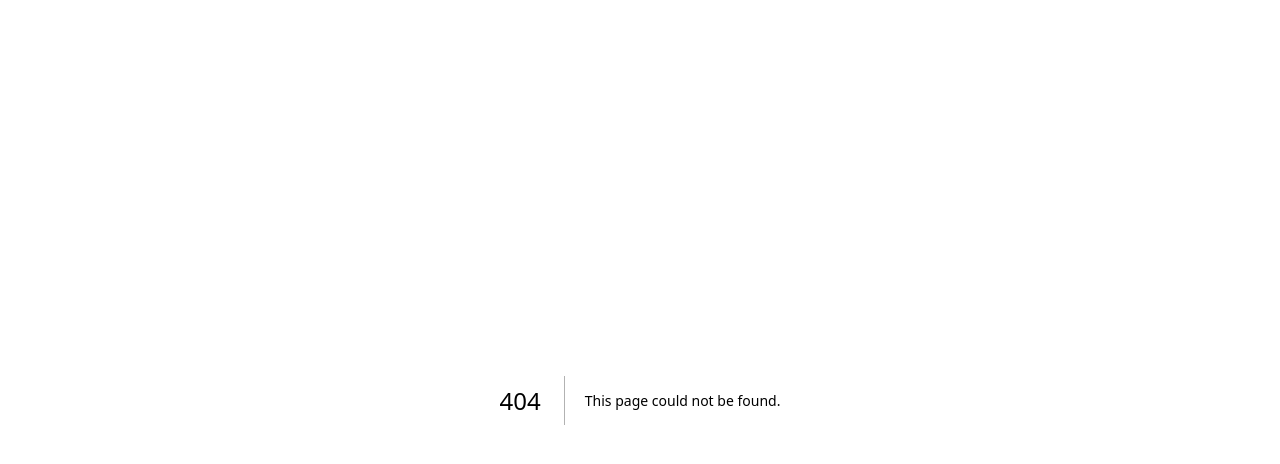
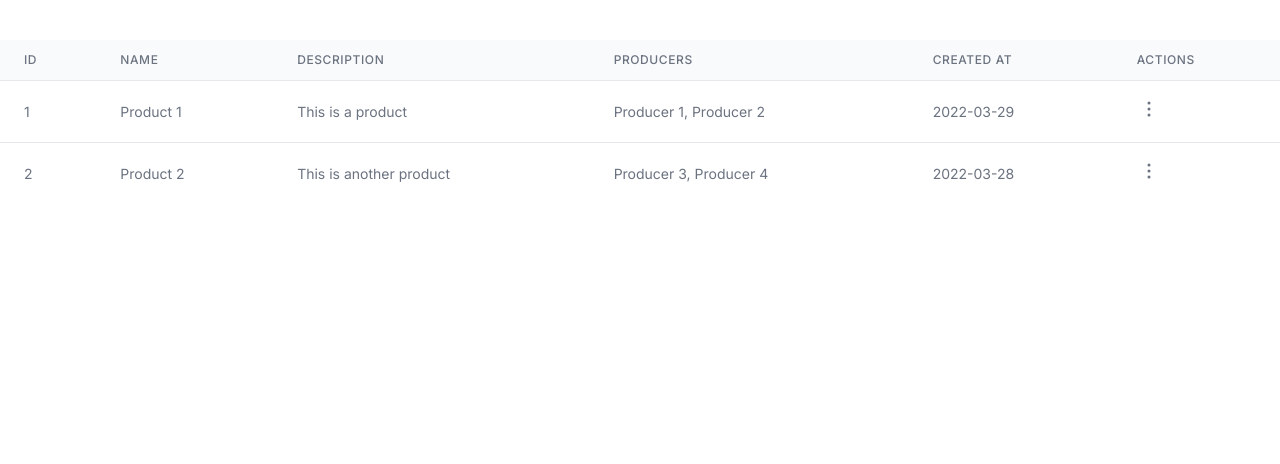
Before and after one commit to wilsonmjunior/hefesto, a Next.js app: page /repositories in a window 1280 px wide. Before the commit this address had no page. Shown: the top 464 px of the page. Built offline with nearby package versions, Linux system fonts and the light colour scheme.

Commit message:
feat: create base table component

```diff
--- a/src/app/page.tsx
+++ b/src/app/page.tsx
@@ -1,5 +1,5 @@
-import { RepoList } from '@/components/pages/RepoList'
-import { User } from '@/components/pages/User'
+import { RepoList } from '@/components/pages/Home/RepoList'
+import { User } from '@/components/pages/Home/User'
 
 import Link from 'next/link'
 import { Suspense } from 'react'
--- /dev/null
+++ b/src/app/repositories/page.tsx
@@ -0,0 +1,47 @@
+import { EllipsisIcon } from "@/assets/icons";
+import { Table } from "@/components/common/Table";
+
+const data = [
+  {
+    id: 1,
+    name: "Product 1",
+    description: "This is a product",
+    producers: ["Producer 1", "Producer 2"],
+    createdAt: "2022-03-29",
+  },
+  {
+    id: 2,
+    name: "Product 2",
+    description: "This is another product",
+    producers: ["Producer 3", "Producer 4"],
+    createdAt: "2022-03-28",
+  },
+];
+
+const columns = [
+  { field: 'id', headerName: 'Id' },
+  { field: 'name', headerName: 'Name' },
+  { field: 'description', headerName: 'Description' },
+  { field: 'producers', headerName: 'Producers', renderCell: (value: string[]) => value.join(", ") },
+  { field: 'createdAt', headerName: 'Created At' },
+  {
+    field: 'actions',
+    headerName: 'Actions',
+    renderCell: (value: any, row: Record<string, any>) => (
+      <button>
+        <EllipsisIcon />
+      </button>
+    ),
+  },
+];
+
+export default function Repositories() {
+  return (
+    <div className="container mx-auto my-10">
+      <Table
+        data={data}
+        columns={columns}
+      />
+    </div>
+  )
+}
--- /dev/null
+++ b/src/components/common/Table/TableBody.tsx
@@ -0,0 +1,24 @@
+import { TableProps as TableBodyProps } from "./types"
+
+export function TableBody({ data, columns }: TableBodyProps) {
+  return (
+    <tbody className="bg-white divide-y divide-gray-200">
+      {data.map((item) => (
+        <tr key={item.id}>
+          {columns.map((column) => (
+            <td
+              key={`${item.id}-${column.field}`}
+              className="px-6 py-4 whitespace-nowrap text-sm text-gray-500"
+            >
+              {
+                column?.renderCell
+                ? column.renderCell(item[column.field], item)
+                : item[column.field]
+              }
+            </td>
+          ))}
+        </tr>
+      ))}
+    </tbody>
+  )
+}
--- /dev/null
+++ b/src/components/common/Table/TableHead.tsx
@@ -0,0 +1,19 @@
+import { TableProps as TableHeadProps } from "./types";
+
+export function TableHead({ columns }: Pick<TableHeadProps, 'columns'>) {
+  return (
+    <thead className="bg-gray-50">
+      <tr>
+        {columns.map((column) => (
+          <th
+            key={column.field}
+            scope="col"
+            className="px-6 py-3 text-left text-xs font-medium text-gray-500 uppercase tracking-wider"
+          >
+            {column.headerName}
+          </th>
+        ))}
+      </tr>
+    </thead>
+  )
+}
--- /dev/null
+++ b/src/components/common/Table/index.tsx
@@ -0,0 +1,13 @@
+import { TableBody } from "./TableBody";
+import { TableHead } from "./TableHead";
+import { TableProps } from "./types";
+
+export function Table({ columns, data }: TableProps) {
+  return (
+    <table className="min-w-full divide-y divide-gray-200">
+      <TableHead columns={columns} />
+
+      <TableBody columns={columns} data={data} />
+    </table>
+  );
+};
--- /dev/null
+++ b/src/components/common/Table/types.d.ts
@@ -0,0 +1,11 @@
+export interface Column {
+  field: string;
+  headerName: string;
+  valueFormat?: string;
+  renderCell?: (value: any, row: Record<string, any>) => React.ReactNode;
+}
+
+export interface TableProps {
+  columns: Column[];
+  data: Record<string, any>[];
+}
```
Also changed, not shown: src/components/common/Table/Pagination.tsx (added).
